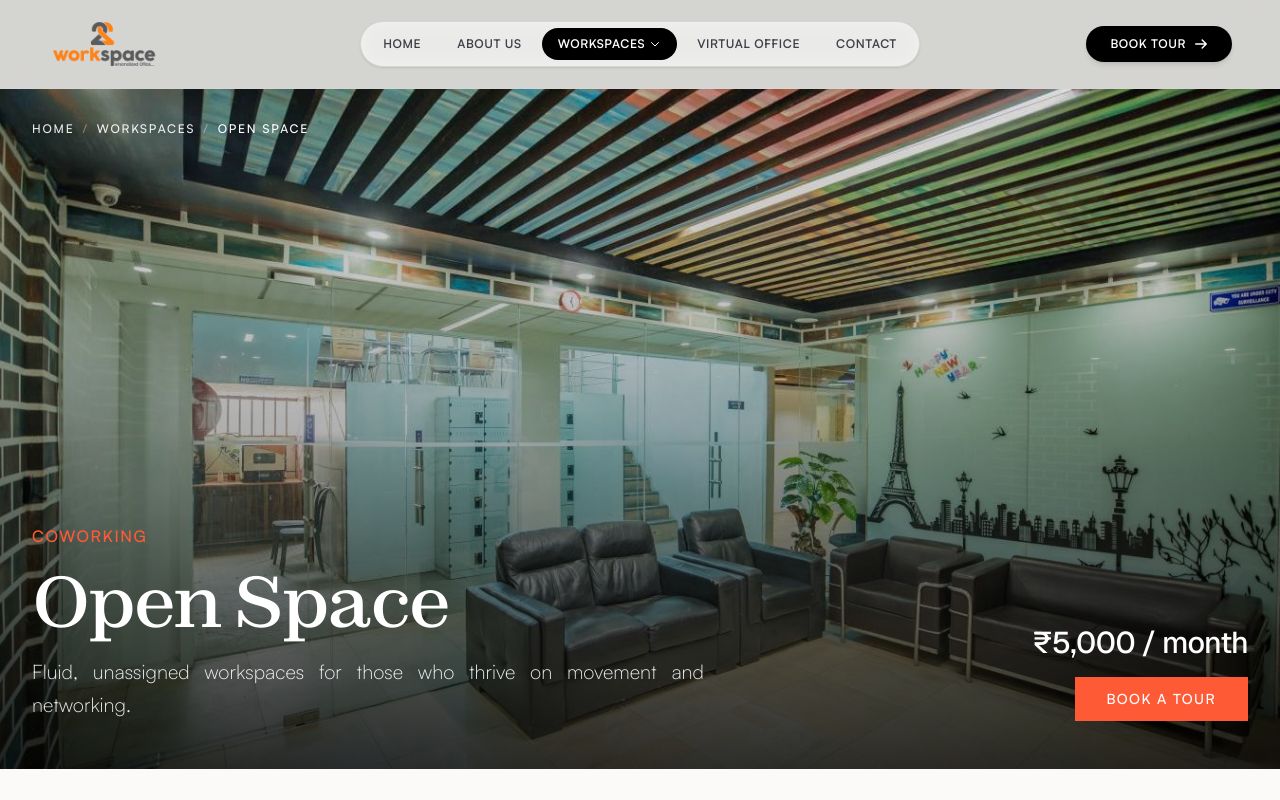
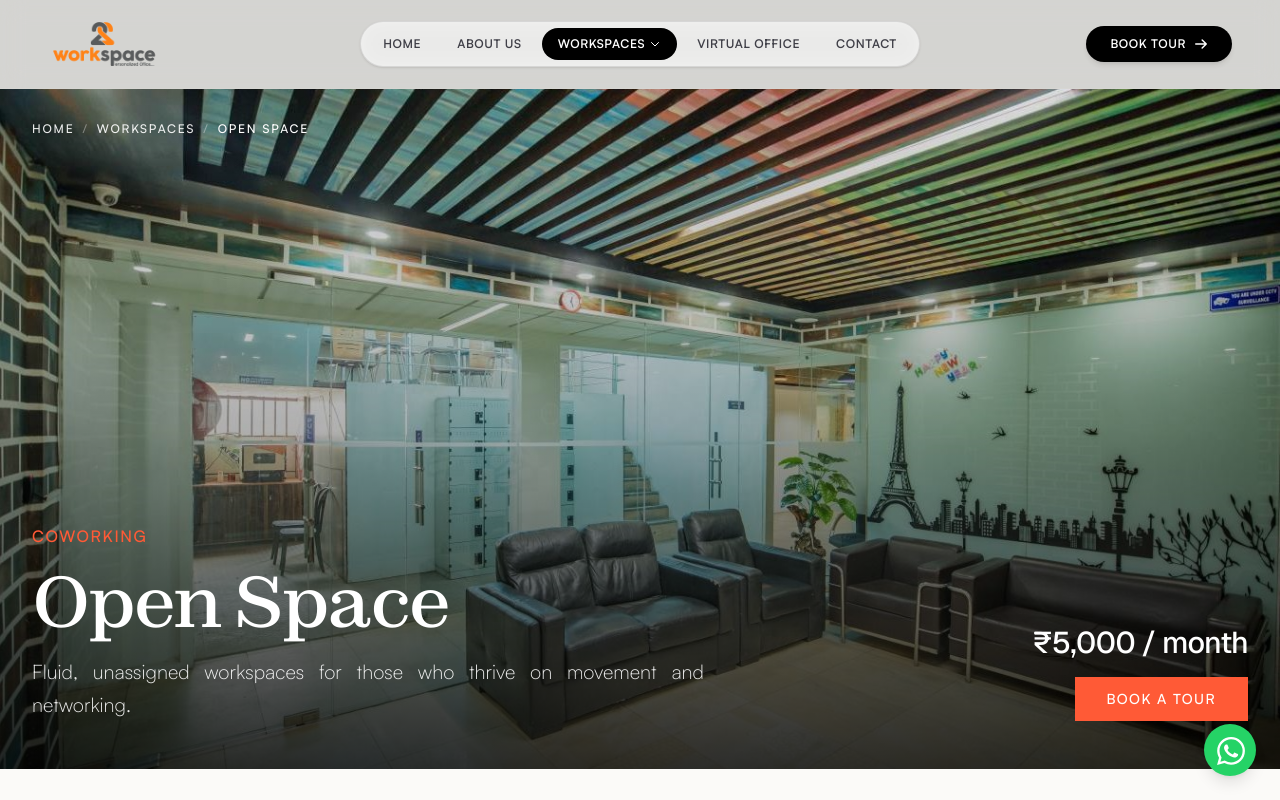
Before and after one commit to Shrdx/22workspaces, a Next.js app: page /open-space in a window 1280 px wide. Shown: the top 800 px of the page. Built offline with nearby package versions, Linux system fonts and the light colour scheme.

Commit message:
whatsapp & other changes done

```diff
--- a/src/app/layout.tsx
+++ b/src/app/layout.tsx
@@ -5,6 +5,8 @@ import Navbar from "@/components/Navbar";
 import Footer from "@/components/Footer";
 import { BookingProvider } from "@/components/BookingProvider";
 import SmoothScroll from "@/components/SmoothScroll";
+import BackToTop from "@/components/BackToTop";
+import WhatsAppButton from "@/components/WhatsAppButton";
 
 const cormorant = Cormorant_Garamond({
   variable: "--font-cormorant",
@@ -47,6 +49,8 @@ export default function RootLayout({
           <Navbar />
           <main className="flex-grow flex flex-col pt-[var(--navbar-h)]">{children}</main>
           <Footer />
+          <BackToTop />
+          <WhatsAppButton />
         </BookingProvider>
       </body>
     </html>
--- /dev/null
+++ b/src/components/BackToTop.tsx
@@ -0,0 +1,61 @@
+"use client";
+
+import { useState, useEffect } from "react";
+import { motion, AnimatePresence } from "framer-motion";
+
+export default function BackToTop() {
+  const [isVisible, setIsVisible] = useState(false);
+
+  useEffect(() => {
+    const toggleVisibility = () => {
+      // Show button when page is scrolled down 300px
+      if (window.scrollY > 300) {
+        setIsVisible(true);
+      } else {
+        setIsVisible(false);
+      }
+    };
+
+    window.addEventListener("scroll", toggleVisibility);
+    return () => window.removeEventListener("scroll", toggleVisibility);
+  }, []);
+
+  const scrollToTop = () => {
+    window.scrollTo({
+      top: 0,
+      behavior: "smooth",
+    });
+  };
+
+  return (
+    <AnimatePresence>
+      {isVisible && (
+        <motion.button
+          initial={{ opacity: 0, scale: 0.5, y: 20 }}
+          animate={{ opacity: 1, scale: 1, y: 0 }}
+          exit={{ opacity: 0, scale: 0.5, y: 20 }}
+          whileHover={{ scale: 1.1 }}
+          whileTap={{ scale: 0.9 }}
+          onClick={scrollToTop}
+          className="fixed bottom-24 right-6 z-50 p-3 bg-[#e85d04] text-white rounded-full shadow-lg transition-colors hover:bg-[#dc2f02] focus:outline-none"
+          aria-label="Back to top"
+        >
+          <svg
+            className="w-5 h-5"
+            fill="none"
+            stroke="currentColor"
+            viewBox="0 0 24 24"
+            xmlns="http://www.w3.org/2000/svg"
+          >
+            <path
+              strokeLinecap="round"
+              strokeLinejoin="round"
+              strokeWidth={2.5}
+              d="M5 15l7-7 7 7"
+            />
+          </svg>
+        </motion.button>
+      )}
+    </AnimatePresence>
+  );
+}
--- /dev/null
+++ b/src/components/WhatsAppButton.tsx
@@ -0,0 +1,31 @@
+"use client";
+
+import { motion } from "framer-motion";
+
+export default function WhatsAppButton() {
+  const phoneNumber = "919313638558";
+  const whatsappUrl = `https://wa.me/${phoneNumber}`;
+
+  return (
+    <motion.a
+      href={whatsappUrl}
+      target="_blank"
+      rel="noopener noreferrer"
+      initial={{ opacity: 0, scale: 0.5, y: 20 }}
+      animate={{ opacity: 1, scale: 1, y: 0 }}
+      whileHover={{ scale: 1.1 }}
+      whileTap={{ scale: 0.9 }}
+      className="fixed bottom-6 right-6 z-50 flex items-center justify-center w-[52px] h-[52px] bg-[#25D366] text-white rounded-full shadow-lg hover:bg-[#128C7E] transition-colors focus:outline-none"
+      aria-label="Chat on WhatsApp"
+    >
+      <svg
+        className="w-7 h-7 ml-0.5 mt-0.5"
+        fill="currentColor"
+        viewBox="0 0 24 24"
+        xmlns="http://www.w3.org/2000/svg"
+      >
+        <path d="M17.472 14.382c-.297-.149-1.758-.867-2.03-.967-.273-.099-.471-.148-.67.15-.197.297-.767.966-.94 1.164-.173.199-.347.223-.644.075-.297-.15-1.255-.463-2.39-1.475-.883-.788-1.48-1.761-1.653-2.059-.173-.297-.018-.458.13-.606.134-.133.298-.347.446-.52.149-.174.198-.298.298-.497.099-.198.05-.371-.025-.52-.075-.149-.669-1.612-.916-2.207-.242-.579-.487-.5-.669-.51a12.8 12.8 0 0 0-.57-.01c-.198 0-.52.074-.792.372-.272.297-1.04 1.016-1.04 2.479 0 1.462 1.065 2.875 1.213 3.074.149.198 2.096 3.2 5.077 4.487.709.306 1.262.489 1.694.625.712.227 1.36.195 1.871.118.571-.085 1.758-.719 2.006-1.413.248-.694.248-1.289.173-1.413-.074-.124-.272-.198-.57-.347m-5.421 7.403h-.004a9.87 9.87 0 0 1-5.031-1.378l-.361-.214-3.741.982.998-3.648-.235-.374a9.86 9.86 0 0 1-1.51-5.26c.001-5.45 4.436-9.884 9.888-9.884 2.64 0 5.122 1.03 6.988 2.898a9.825 9.825 0 0 1 2.893 6.994c-.003 5.45-4.437 9.884-9.885 9.884m8.413-18.297A11.815 11.815 0 0 0 12.05 0C5.495 0 .16 5.335.157 11.892c0 2.096.547 4.142 1.588 5.945L.057 24l6.305-1.654a11.882 11.882 0 0 0 5.683 1.448h.005c6.554 0 11.89-5.335 11.893-11.893a11.821 11.821 0 0 0-3.48-8.413Z" />
+      </svg>
+    </motion.a>
+  );
+}
--- a/src/components/WorkspaceDetail.tsx
+++ b/src/components/WorkspaceDetail.tsx
@@ -2,6 +2,7 @@
 
 import React, { useState, useEffect } from "react";
 import Link from "next/link";
+import Image from "next/image";
 import { motion, AnimatePresence } from "framer-motion";
 import localFont from "next/font/local";
 import { useBooking } from "@/components/BookingProvider";
@@ -94,9 +95,12 @@ export function WorkspaceDetail({
 
       {/* 1. Hero Section */}
       <section className="relative w-full h-[85svh] min-h-[550px] bg-zinc-950 flex flex-col justify-end">
-        <div
-          className="absolute inset-0 bg-cover bg-center"
-          style={{ backgroundImage: `url('${mainImage}')` }}
+        <Image
+          src={mainImage}
+          alt={title}
+          fill
+          priority
+          className="object-cover object-center"
         />
         <div className="absolute inset-0 bg-gradient-to-t from-black/80 via-black/30 to-black/10" />
 
@@ -205,8 +209,8 @@ export function WorkspaceDetail({
               transition={{ duration: 0.6, delay: idx * 0.1 }}
             >
               {benefit.image && (
-                <div className="w-full aspect-[16/9] mb-6 bg-zinc-100 overflow-hidden">
-                  <img src={benefit.image} alt={benefit.title} className="w-full h-full object-cover" />
+                <div className="relative w-full aspect-[16/9] mb-6 bg-zinc-100 overflow-hidden">
+                  <Image src={benefit.image} alt={benefit.title} fill className="object-cover" />
                 </div>
               )}
               <h3 className="text-xl font-medium text-zinc-900 mb-3">{benefit.title}</h3>
```
Also changed, not shown: src/components/Footer.tsx (+6 -6 lines).
